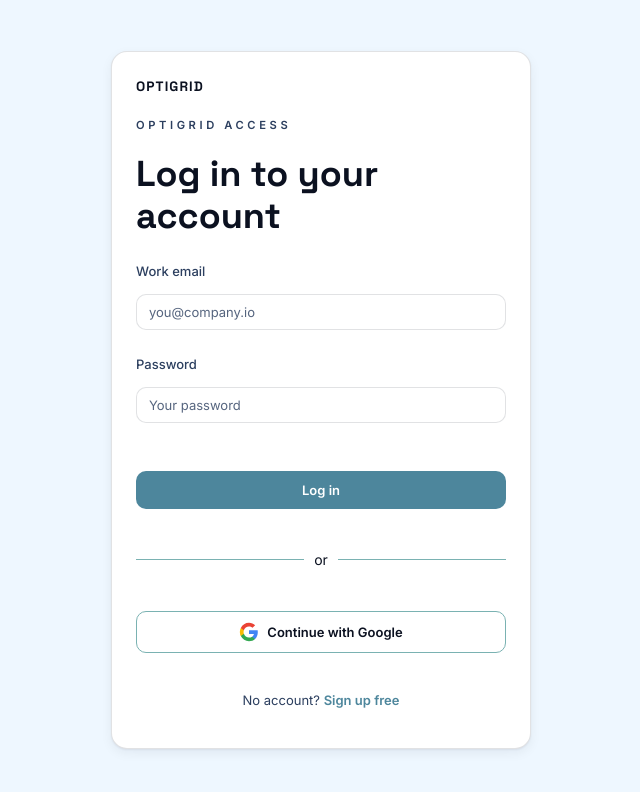
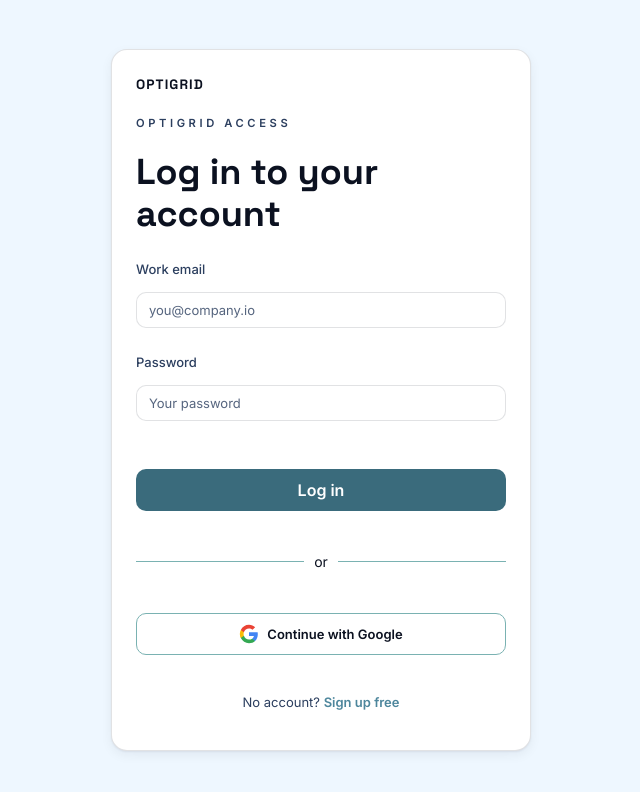
Before and after one commit to COS301-SE-2026/OptiGrid, a Next.js app in the folder frontend/: page /login in a window 1280 px wide. Shown: the top 792 px of the page, without its empty margins (319-959 px from the left). Built offline with nearby package versions, Linux system fonts and the light colour scheme.

Commit message:
add colors for wcag

```diff
--- a/frontend/app/(auth)/login/page.tsx
+++ b/frontend/app/(auth)/login/page.tsx
@@ -159,7 +159,14 @@ export default function LoginPage() {
                         type="submit"
                         disabled={loading}
                         className="btn btn-primary"
-                        style={{ width: "100%", marginTop: "var(--space-5)" }}
+                        style={{
+                            width: "100%",
+                            marginTop: "var(--space-5)",
+                            backgroundColor: "#3A6B7C",
+                            color: "#FFFFFF",
+                            fontWeight: "var(--fw-semibold)",
+                            fontSize: "var(--fs-body)",
+                        }}
                     >
                         {loading ? "Logging in..." : "Log in"}
                     </button>
```
